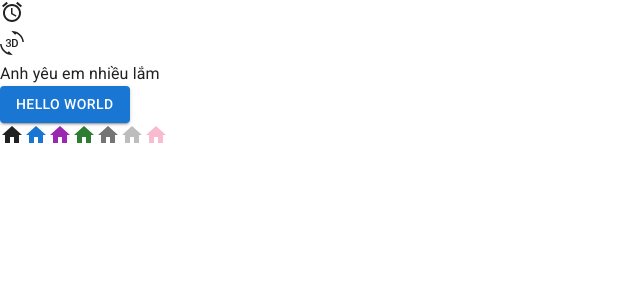
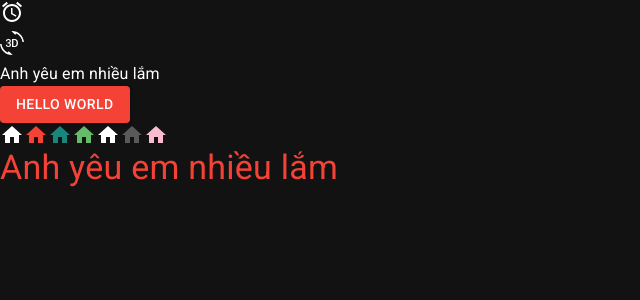
Before and after one commit to 01Justinnguyen/test_doan, a React (Vite) app: page / in a window 1280 px wide. Shown: the top 300 px of the page, without its empty margins (0-640 px from the left). Built offline with nearby package versions, Linux system fonts and the light colour scheme.

Commit message:
config theming in mui

```diff
--- a/src/App.jsx
+++ b/src/App.jsx
@@ -5,6 +5,7 @@
 import HomeIcon from '@mui/icons-material/Home'
 import Stack from '@mui/material/Stack'
 import { pink } from '@mui/material/colors'
+import Typography from '@mui/material/Typography'
 
 const App = () => {
   return (
@@ -25,6 +26,10 @@
         <HomeIcon color="disabled" />
         <HomeIcon sx={{ color: pink[100] }} />
       </Stack>
+
+      <Typography variant="h4" color="text.secondary">
+        Anh yêu em nhiều lắm
+      </Typography>
     </div>
   )
 }
--- a/src/main.jsx
+++ b/src/main.jsx
@@ -2,10 +2,14 @@
 import ReactDOM from 'react-dom/client'
 import App from './App.jsx'
 import CssBaseline from '@mui/material/CssBaseline'
+import { ThemeProvider } from '@mui/material/styles'
+import theme from './theme.js'
 
 ReactDOM.createRoot(document.getElementById('root')).render(
   <React.StrictMode>
-    <CssBaseline />
-    <App />
+    <ThemeProvider theme={theme}>
+      <CssBaseline />
+      <App />
+    </ThemeProvider>
   </React.StrictMode>
 )
--- /dev/null
+++ b/src/theme.js
@@ -0,0 +1,23 @@
+import { createTheme } from '@mui/material/styles'
+import { red } from '@mui/material/colors'
+
+// Create a theme instance.
+const theme = createTheme({
+  palette: {
+    mode: 'dark',
+    primary: {
+      main: red[500]
+    },
+    secondary: {
+      main: '#19857b'
+    },
+    error: {
+      main: red.A400
+    },
+    text: {
+      secondary: red[500]
+    }
+  }
+})
+
+export default theme
```
